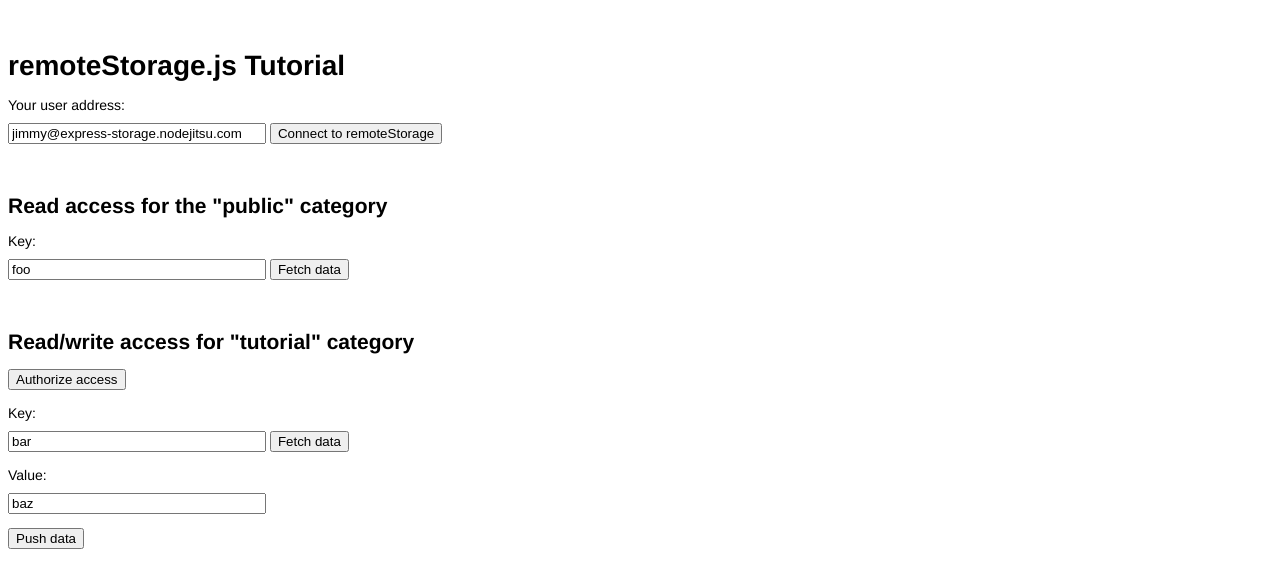
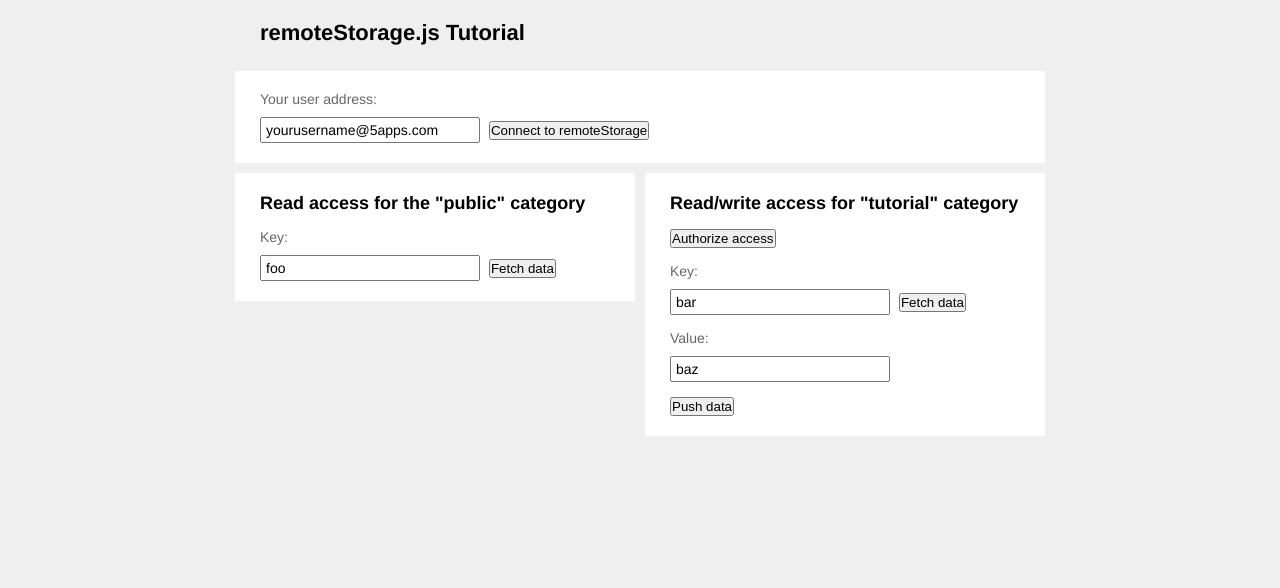
Before and after one commit to 5apps/unhosted-tutorial, a plain HTML site: page index.html in a window 1280 px wide. Drawn offline with Linux system fonts and the light colour scheme.

Commit message:
Improve styling

```diff
--- a/css/screen.css
+++ b/css/screen.css
@@ -1,18 +1,67 @@
+* {
+  margin: 0;
+  padding: 0;
+  -moz-box-sizing: border-box;
+  -webkit-box-sizing: border-box;
+  box-sizing: border-box;
+}
+
+
 body {
   font: 14px "Helvetica Neue", Helvetica, Arial, sans-serif;
+  background: #efefef
+}
+
+.container {
+  width: 810px;
+  margin: 0 auto;
+}
+
+section {
+  float: left;
+  width: 400px;
+  background: #fff;
+  padding: 20px 25px 5px 25px;
+  margin-bottom: 10px;
+}
+
+section#connect {
+  width: 810px;
+}
+
+section#public_storage {
+  margin-right: 10px;
 }
 
 h1, h2, h3, h4 {
-  margin: 50px 0 15px;
+  margin: 0 0 15px 0;
+}
+
+h1 {
+  font-size: 22px;
+  padding: 20px 25px 0 25px;
+  margin-bottom: 25px;
+}
+
+h2 {
+  font-size: 18px;
+}
+
+p {
+  margin: 0 0 15px 0;
 }
 
 label {
   display: block;
-  margin: 15px 0 10px;
+  margin: 0 0 10px 0;
+  color: #666;
 }
 
 input[type='text'] {
-  width: 250px;
+  width: 220px;
+  font: 14px "Helvetica Neue", Helvetica, Arial, sans-serif;
+  padding: 3px 4px;
+  margin-right: 5px;
 }
 
 .hidden {
--- a/index.html
+++ b/index.html
@@ -9,16 +9,22 @@
   </head>
 
   <body>
+    <div class="container">
       <h1>remoteStorage.js Tutorial</h1>
 
+      <section id="connect">
+        <!-- <h2>Get storage info</h2> -->
         <form id="userAddressForm" action="">
+          <p>
             <label for="userAddress">Your user address:</label>
-      <input type="text" id="userAddress" value="jimmy@express-storage.nodejitsu.com" />
-
+            <input type="text" id="userAddress" value="yourusername@5apps.com" />
             <input type="submit" value="Connect to remoteStorage" />
             <img src="images/spinner.gif" id="connectionSpinner" class="hidden" />
+          </p>
         </form>
+      </section>
 
+      <section id="public_storage">
         <h2>Read access for the "public" category</h2>
         <p>
           <label for="publicKey">Key:</label>
@@ -26,27 +32,28 @@
           <input type="submit" id="fetchPublicKey" value="Fetch data" />
           <img src="images/spinner.gif" id="fetchPublicSpinner" class="hidden" />
         </p>
+      </section>
 
+      <section id="private_storage">
         <h2>Read/write access for "tutorial" category</h2>
-    <p>
         <p>
           <input type="submit" id="authorize" value="Authorize access" />
         </p>
-
         <p>
           <label for="tutorialKey">Key:</label>
           <input type="text" id="tutorialKey" value="bar" />
           <input type="submit" id="fetchTutorialKey" value="Fetch data" />
           <img src="images/spinner.gif" id="fetchTutorialSpinner" class="hidden" />
         </p>
-
         <p>
           <label for="docuementsValue">Value:</label>
           <input type="text" id="tutorialValue" value="baz" />
         </p>
-
+        <p>
           <input type="submit" id="publish" value="Push data" />
           <img src="images/spinner.gif" id="publishSpinner" class="hidden" />
         </p>
+      </section>
+    </div>
   </body>
 </html>
```
Lines whose indentation alone changed are shown as unchanged.
